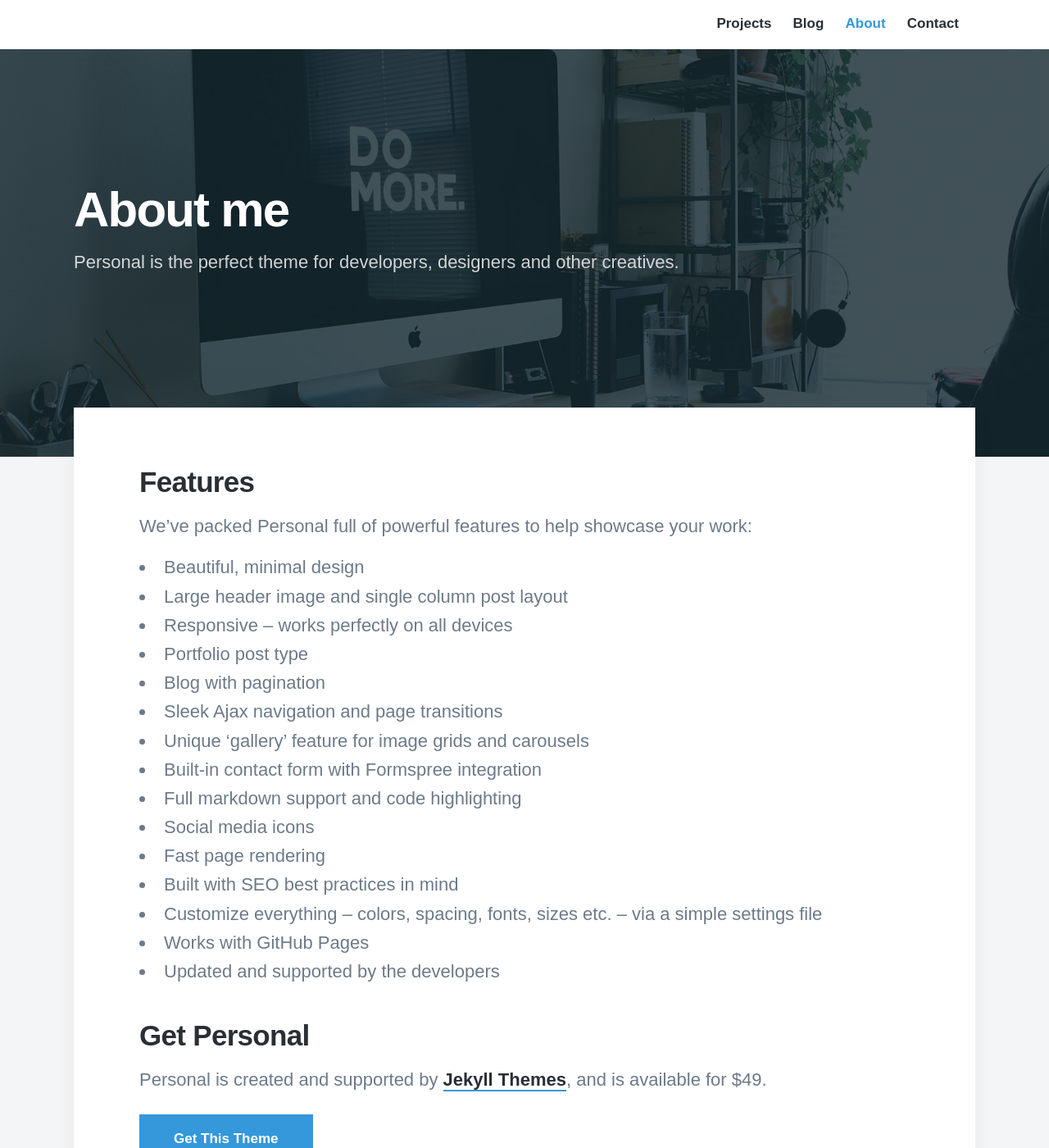
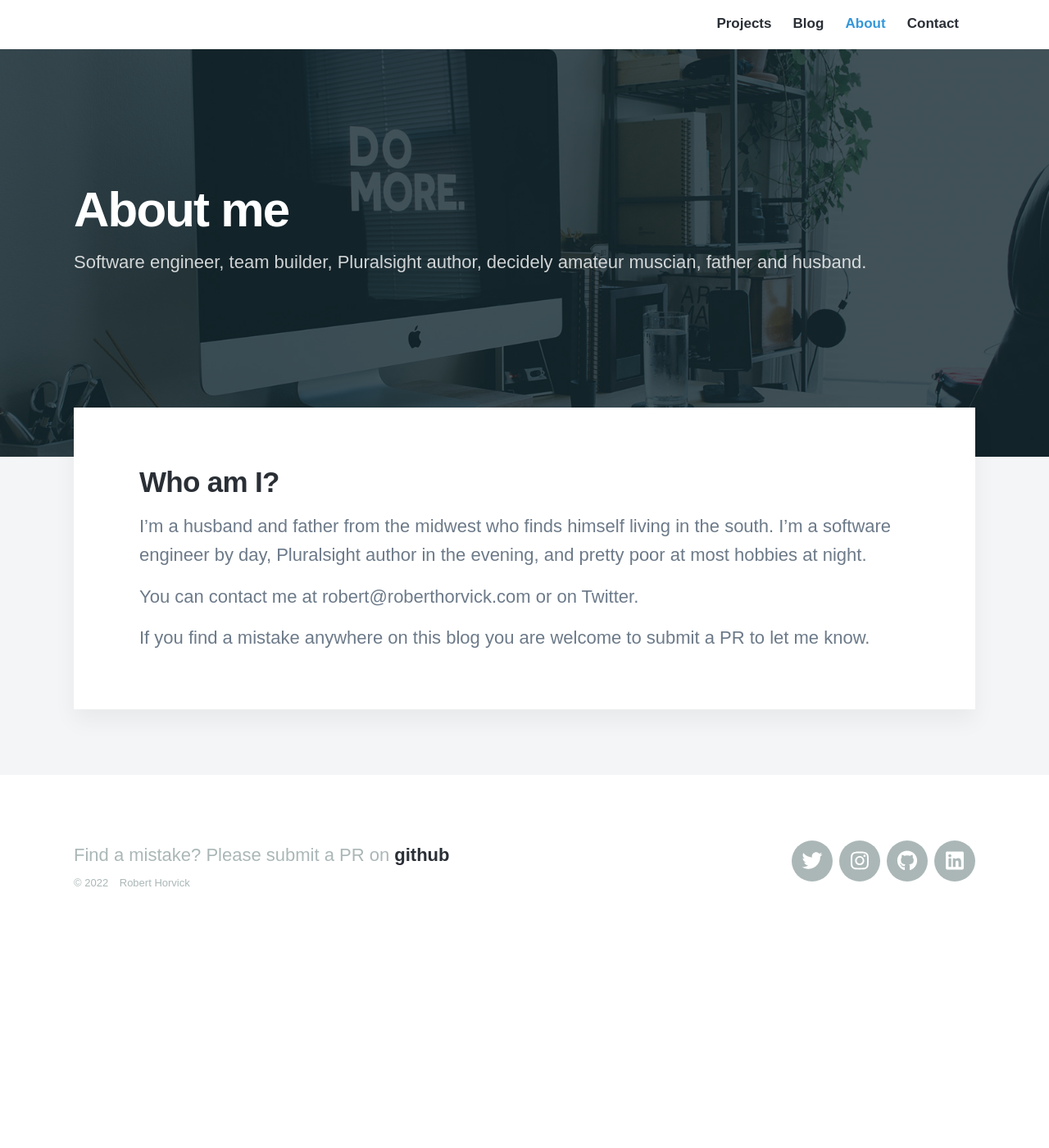
Before and after one commit to bubbafat/bubbafat.github.io, a Jekyll site: the page built from _pages/about.md, in a window 1280 px wide and 1400 px high. Shown: the whole window at 82% size. Built offline with Jekyll 4.4.1, drawn with Linux system fonts in a browser that asks for light colours; nearby versions of some CDN libraries; some web fonts are replaced.

Commit message:
lazy contact updates:

```diff
--- a/_pages/about.md
+++ b/_pages/about.md
@@ -1,32 +1,14 @@
 ---
 title: About me
-subtitle: Personal is the perfect theme for developers, designers and other creatives.
-description: Personal is the perfect theme for developers, designers and other creatives.
+subtitle: Software engineer, team builder, Pluralsight author, decidely amateur muscian, father and husband.
+description: This website is the personal pages of Robert Horvick - don't take anything too seriously.
 featured_image: /images/demo/about.jpg
 ---
 
-## Features
+## Who am I?
 
-We've packed Personal full of powerful features to help showcase your work:
+I'm a husband and father from the midwest who finds himself living in the south. I'm a software engineer by day, Pluralsight author in the evening, and pretty poor at most hobbies at night.
 
-* Beautiful, minimal design
-* Large header image and single column post layout
-* Responsive – works perfectly on all devices
-* Portfolio post type
-* Blog with pagination
-* Sleek Ajax navigation and page transitions
-* Unique 'gallery' feature for image grids and carousels
-* Built-in contact form with Formspree integration
-* Full markdown support and code highlighting
-* Social media icons
-* Fast page rendering
-* Built with SEO best practices in mind
-* Customize everything – colors, spacing, fonts, sizes etc. – via a simple settings file
-* Works with GitHub Pages
-* Updated and supported by the developers
+You can contact me at robert@roberthorvick.com or on Twitter.
 
-## Get Personal
-
-Personal is created and supported by [Jekyll Themes](https://jekyllthemes.io), and is available for $49.
-
-<a href="https://jekyllthemes.io/theme/personal-website-jekyll-theme" class="button button--large">Get This Theme</a>
+If you find a mistake anywhere on this blog you are welcome to submit a PR to let me know.
```
Also changed, not shown: _pages/contact.md (+3 -5 lines).
